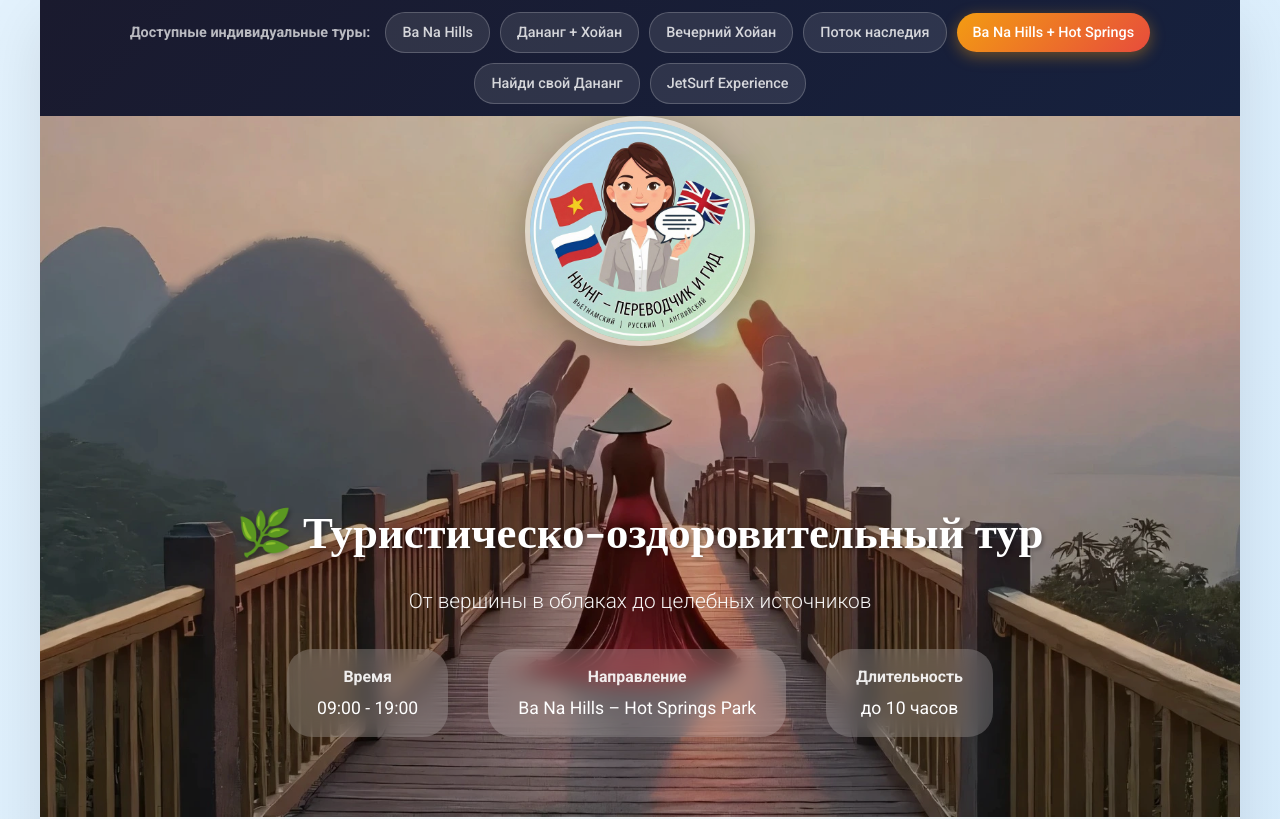
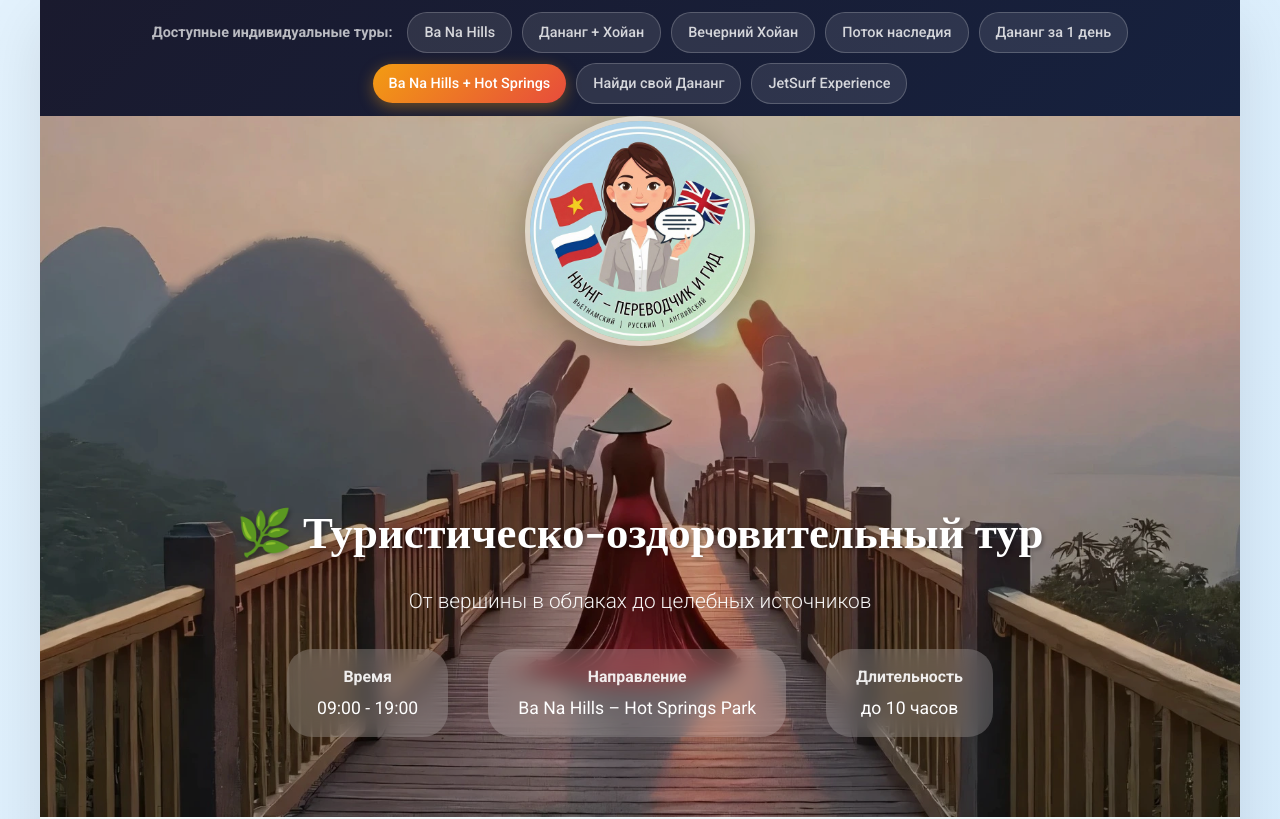
Before and after one commit to cungthinhungdhv-cell/Ba_Na_Hill_and_Hoi_An_Tour, a plain HTML site: page index.html in a window 1280 px wide. Shown: the top 819 px of the page. Drawn offline with nearby package versions, Linux system fonts and the light colour scheme; no server answers.

Commit message:
Единая навигация по турам в шапке: добавлен «Дананг за 1 день», список из 8 туров
Co-Authored-By: Claude Opus 4.8 (1M context) <noreply@anthropic.com>
Claude-Session: https://claude.ai/code/session_012cnf8YgKe86BhvvHXH9gne

```diff
--- a/index.html
+++ b/index.html
@@ -1220,6 +1220,7 @@
 <a href="https://lens-journey.itripster.com/" target="_blank" class="tour-nav-btn">Дананг + Хойан</a>
 <a href="https://hoi-an-tour.itripster.com/" target="_blank" class="tour-nav-btn">Вечерний Хойан</a>
 <a href="https://heritage-flow.itripster.com/" target="_blank" class="tour-nav-btn">Поток наследия</a>
+<a href="https://danang-history.itripster.com/" target="_blank" class="tour-nav-btn">Дананг за 1 день</a>
 <span class="tour-nav-btn active">Ba Na Hills + Hot Springs</span>
 <a href="https://rental-tour.itripster.com/" target="_blank" class="tour-nav-btn">Найди свой Дананг</a>
 <a href="https://jet-surf.itripster.com/" target="_blank" class="tour-nav-btn">JetSurf Experience</a>
```
Lines whose indentation alone changed are shown as unchanged.
